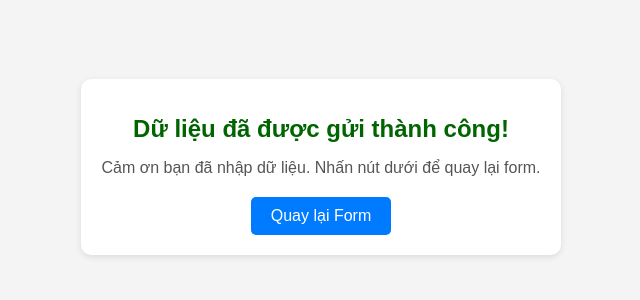
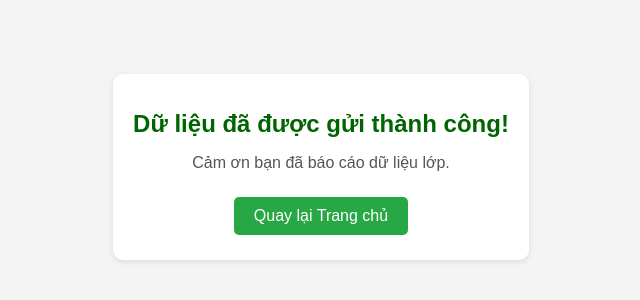
Before and after one commit to vtphonghth/lop12c5, a website: page thankyou.html in a window 1280 px wide. Shown: the part 248-548 px from the top of the page, without its empty margins (319-959 px from the left). Drawn offline with Linux system fonts and the light colour scheme.

Commit message:
Update thankyou.html

```diff
--- a/thankyou.html
+++ b/thankyou.html
@@ -39,9 +39,16 @@
             color: white;
             text-decoration: none;
             border-radius: 5px;
+            margin: 5px;
         }
         a:hover {
             background-color: #0056b3;
+        }
+        .btn-home {
+            background-color: #28a745;
+        }
+        .btn-home:hover {
+            background-color: #218838;
         }
         @media (max-width: 600px) {
             h1 {
@@ -60,8 +67,8 @@
 <body>
     <div class="container">
         <h1>Dữ liệu đã được gửi thành công!</h1>
-        <p>Cảm ơn bạn đã nhập dữ liệu. Nhấn nút dưới để quay lại form.</p>
-        <a href="tt_form.html">Quay lại Form</a>
+        <p>Cảm ơn bạn đã báo cáo dữ liệu lớp.</p>
+        <a href="index.html" class="btn-home">Quay lại Trang chủ</a>
     </div>
 </body>
 </html>
```
